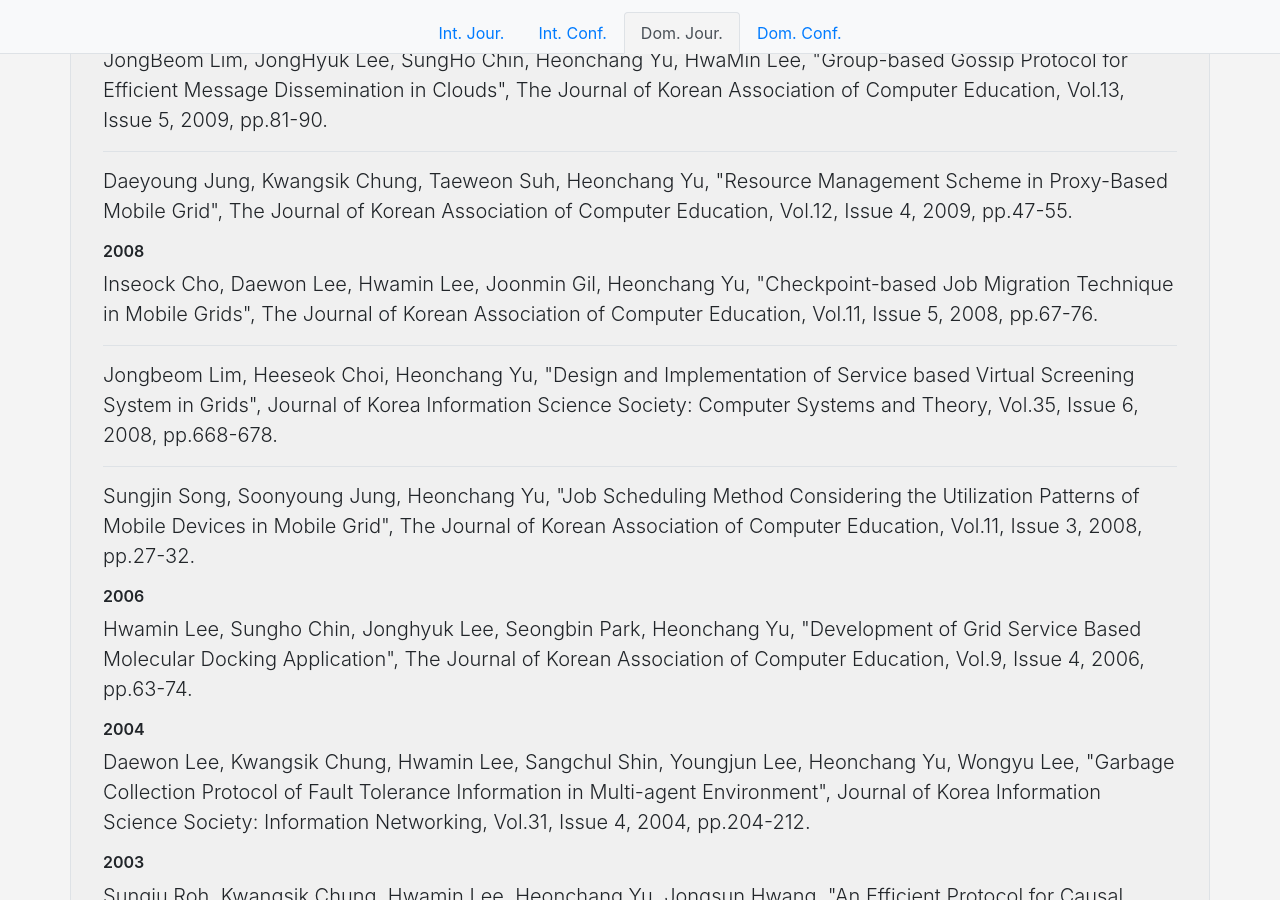
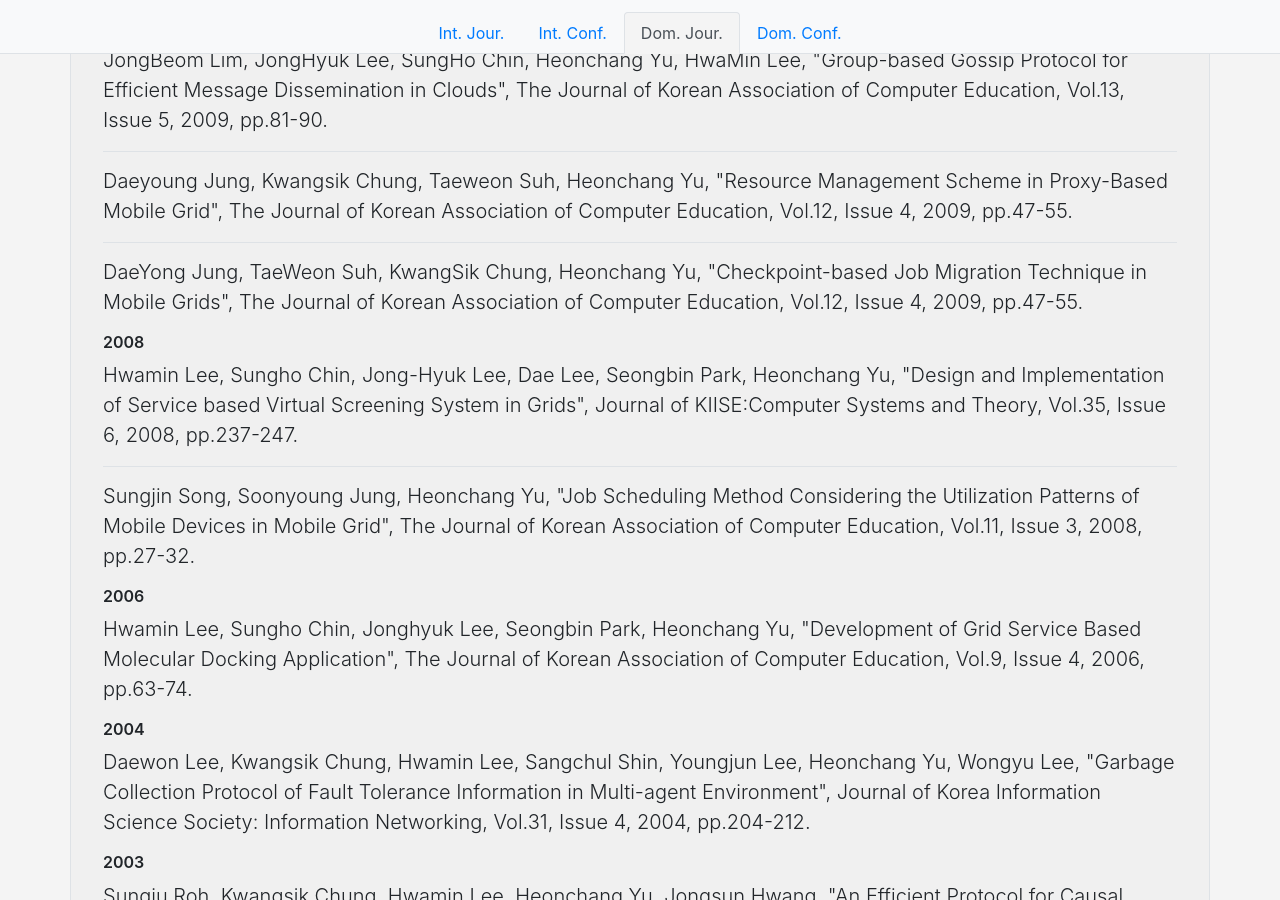
Before and after one commit to KU-Cloud/ku-cloud.github.io, a Jekyll site: the page built from publications.html, in a window 1280 px wide and 900 px high, scrolled down 14855 px. Built offline with Jekyll 4.4.1, drawn with Linux system fonts in a browser that asks for light colours.

Commit message:
update publications

```diff
--- a/_data/publications-jd.yaml
+++ b/_data/publications-jd.yaml
@@ -70,38 +70,34 @@
     "title": "Checkpoint-based Job Migration Technique in Mobile Grids",
     "author": [
       {
-        "given": "Inseock",
-        "family": "Cho"
+        "given": "DaeYong",
+        "family": "Jung"
       },
       {
-        "given": "Daewon",
-        "family": "Lee"
+        "given": "TaeWeon",
+        "family": "Suh"
       },
       {
-        "given": "Hwamin",
-        "family": "Lee"
-      },
-      {
-        "given": "Joonmin",
-        "family": "Gil"
+        "given": "KwangSik",
+        "family": "Chung"
       },
       {
         "given": "Heonchang",
         "family": "Yu"
       }
     ],
-    "volume": "11",
-    "issue": "5",
+    "volume": "12",
+    "issue": "4",
     "container-title": "The Journal of Korean Association of Computer Education",
-    "page": "67-76",
+    "page": "47-55",
     "type": "article-journal",
-    "citation-label": "cho2008checkpoint",
-    "id": "cho2008checkpoint",
+    "citation-label": "Jung2008checkpoint",
+    "id": "Jung2008checkpoint",
     "year-suffix": "checkpoint",
     "issued": {
       "date-parts": [
         [
-          2008,
+          2009,
           7
         ]
       ]
@@ -731,6 +727,52 @@
     }
   },
   {
+    "title": "Design and Implementation of Service based Virtual Screening System in Grids",
+    "author": [
+      {
+        "given": "Hwamin",
+        "family": "Lee"
+      },
+      {
+        "given": "Sungho",
+        "family": "Chin"
+      },
+      {
+        "given": "Jong-Hyuk",
+        "family": "Lee"
+      },
+      {
+        "given": "Dae",
+        "non-dropping-particle": "won",
+        "family": "Lee"
+      },
+      {
+        "given": "Seongbin",
+        "family": "Park"
+      },
+      {
+        "given": "Heonchang",
+        "family": "Yu"
+      }
+    ],
+    "volume": "35",
+    "issue": "6",
+    "container-title": "Journal of KIISE:Computer Systems and Theory",
+    "page": "237-247",
+    "type": "article-journal",
+    "citation-label": "lee2008design",
+    "id": "lee2008design",
+    "year-suffix": "design",
+    "issued": {
+      "date-parts": [
+        [
+          2008,
+          6
+        ]
+      ]
+    }
+  },
+  {
     "title": "Performance evaluation and analysis of TILE-Gx36 many-core processor with PARSEC benchmark",
     "author": [
       {
@@ -763,39 +805,6 @@
         [
           2014,
           1
-        ]
-      ]
-    }
-  },
-  {
-    "title": "Design and Implementation of Service based Virtual Screening System in Grids",
-    "author": [
-      {
-        "given": "Jongbeom",
-        "family": "Lim"
-      },
-      {
-        "given": "Heeseok",
-        "family": "Choi"
-      },
-      {
-        "given": "Heonchang",
-        "family": "Yu"
-      }
-    ],
-    "volume": "35",
-    "issue": "6",
-    "container-title": "Journal of Korea Information Science Society: Computer Systems and Theory",
-    "page": "668-678",
-    "type": "article-journal",
-    "citation-label": "lim2008design",
-    "id": "lim2008design",
-    "year-suffix": "design",
-    "issued": {
-      "date-parts": [
-        [
-          2008,
-          6
         ]
       ]
     }
```
Also changed, not shown: _publications/journal/domestic/cho2008checkpoint.bib (+6 -6 lines).
